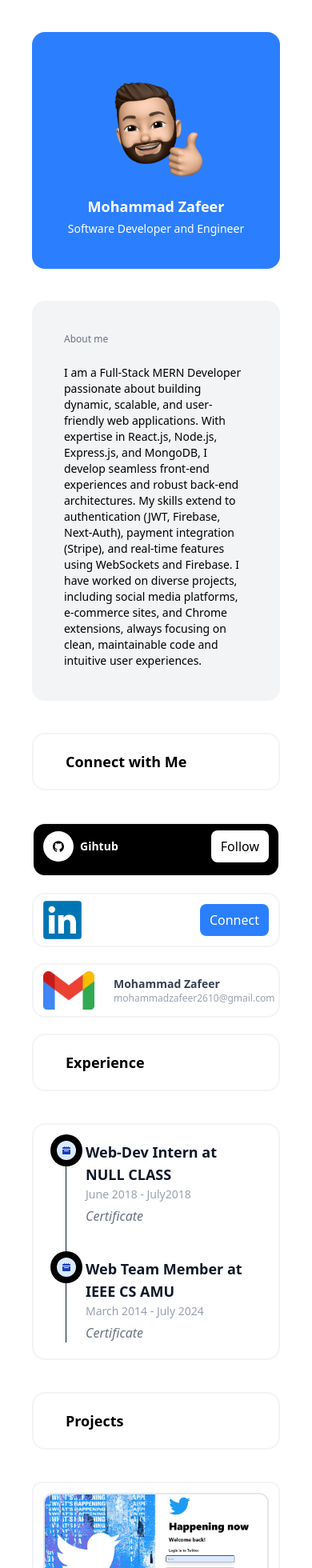
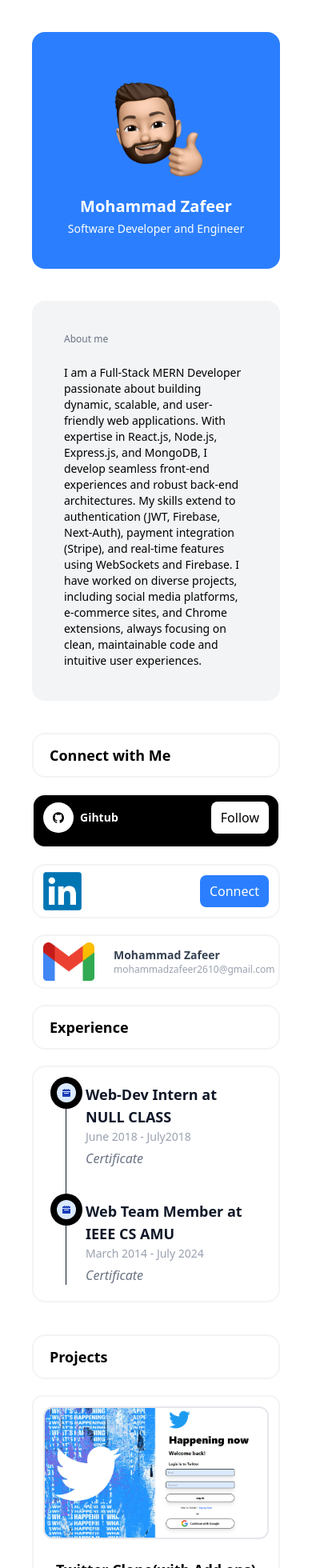
Before and after one commit to mohdzafeer/new-portfolio, a React (Vite) app: page / in a window 390 px wide. Shown: the top 1960 px of the page at 80% size. Built offline with nearby package versions, Linux system fonts and the light colour scheme.

Commit message:
fixed bottom margin

```diff
--- a/src/App.jsx
+++ b/src/App.jsx
@@ -39,7 +39,7 @@ function App() {
         <div className='w-full bg-blue-500 rounded-2xl py-10 lg:gap-6 gap-1 flex flex-col justify-center items-center mb-10 hover:shadow-xl hover:shadow-blue-200 duration-500'>
           {/* <div className='w-full flex justify-start'><p className='text-sm text-gray-200 font-medium ml-10'>Hello</p></div> */}
           <div><img src={profile} alt='Profile Image' className='xl:h-60 lg:h-52 h-40' /></div>
-          <div><h1 className='font-bold xl:text-4xl lg:text-2xl text-lg text-white'>Mohammad Zafeer</h1></div>
+          <div><h1 className='font-bold xl:text-4xl lg:text-2xl text-xl text-white'>Mohammad Zafeer</h1></div>
           <div><h1 className='font-medium lg:text-xl text-sm text-white'>Software Developer and Engineer</h1></div>
         </div>
 
@@ -48,7 +48,7 @@ function App() {
           <p className='font-medium lg:text-lg text-sm font-sans'>I am a Full-Stack MERN Developer passionate about building dynamic, scalable, and user-friendly web applications. With expertise in React.js, Node.js, Express.js, and MongoDB, I develop seamless front-end experiences and robust back-end architectures. My skills extend to authentication (JWT, Firebase, Next-Auth), payment integration (Stripe), and real-time features using WebSockets and Firebase. I have worked on diverse projects, including social media platforms, e-commerce sites, and Chrome extensions, always focusing on clean, maintainable code and intuitive user experiences.</p>
         </div>
 
-        <div className='w-full bg-white rounded-2xl py-5 px-10  gap-6 flex  justify-start  mb-10 border-gray-100 border-2'>
+        <div className='w-full bg-white rounded-2xl lg:py-5 lg:px-10 px-5 py-3  gap-6 flex  justify-start  lg:mb-10 mb-5 border-gray-100 border-2'>
           <p className='font-bold font-sans lg:text-2xl text-lg'>Connect with Me</p>
         </div>
 
@@ -95,7 +95,7 @@ function App() {
 
         </div>
 
-        <div className='w-full bg-white rounded-2xl py-5 px-10  gap-6 flex  justify-start  mb-10 border-gray-100 border-2'>
+        <div className='w-full bg-white rounded-2xl lg:py-5 py-3 lg:px-10 px-5  gap-6 flex  justify-start  lg:mb-10 mb-5 border-gray-100 border-2'>
           <p className='font-bold font-sans lg:text-2xl text-lg'>Experience</p>
         </div>
         <div className='w-full bg-white rounded-2xl py-5 px-10  gap-6 flex  justify-start  mb-10 border-gray-100 border-2 hover:shadow-lg hover:shadow-blue-200 duration-500 hover:border-2 hover:border-blue-300'>
@@ -103,11 +103,11 @@ function App() {
           <Experience />
         </div>
 
-        <div className='w-full bg-white rounded-2xl py-5 px-10  gap-6 flex  justify-start  mb-10 border-gray-100 border-2'>
+        <div className='w-full bg-white rounded-2xl lg:py-5 py-3 lg:px-10 px-5  gap-6 flex  justify-start  lg:mb-10 mb-5 border-gray-100 border-2'>
           <p className='font-bold font-sans lg:text-2xl text-lg'>Projects</p>
         </div>
 
-        <div className='mb-10'>
+        <div className='lg:mb-10 mb-5'>
           <Projects />
         </div>
 
@@ -119,27 +119,27 @@ function App() {
           <Skills/>
         </div> */}
 
-        <div className='w-full bg-white rounded-2xl py-5 px-10  gap-6 flex  justify-start  mb-10 border-gray-100 border-2'>
+        <div className='w-full bg-white rounded-2xl lg:py-5 py-3 lg:px-10 px-5  gap-6 flex  justify-start  lg:mb-10 mb-5 border-gray-100 border-2'>
           <p className='font-bold font-sans lg:text-2xl text-lg'>Education</p>
         </div>
 
-        <div className='w-full bg-white rounded-2xl py-5 px-10  gap-6 flex  justify-start  mb-10 border-gray-100 border-2 hover:shadow-2xl hover:shadow-blue-200 duration-500 hover:border-2 hover:border-blue-200'>
+        <div className='w-full bg-white rounded-2xl py-5 px-10  gap-6 flex  justify-start  lg:mb-10 mb-5 border-gray-100 border-2 hover:shadow-2xl hover:shadow-blue-200 duration-500 hover:border-2 hover:border-blue-200'>
           {/* <p className='font-bold font-sans text-2xl'>Education</p> */}
           <Education />
         </div>
 
 
-        <div className='w-full bg-white rounded-2xl py-5 px-10  gap-6 flex  justify-start  mb-10 border-gray-100 border-2'>
+        <div className='w-full bg-white rounded-2xl lg:py-5 py-3 lg:px-10 px-5 gap-6 flex  justify-start  lg:mb-10 mb-5 border-gray-100 border-2'>
           <p className='font-bold font-sans lg:text-2xl text-lg'>Contact Me</p>
         </div>
 
-        <div className='w-full bg-white rounded-2xl py-5 px-10  gap-6 flex  justify-start  mb-10 border-gray-100 border-2 flex-col duration-500 hover:shadow-blue-200 hover:shadow-2xl  hover:border-blue-300'>
+        <div className='w-full bg-white rounded-2xl py-5 px-10  gap-6 flex  justify-start  lg:mb-10 mb-5 border-gray-100 border-2 flex-col duration-500 hover:shadow-blue-200 hover:shadow-2xl  hover:border-blue-300'>
           <p className='lg:text-sm md:text-sm text-xs text-gray-500 font-medium'>Contact me</p>
           <ContactMe />
         </div>
 
 
-        <div className='w-full bg-gray-100 rounded-2xl py-5 px-10  gap-6 flex flex-col   items-center  mb-10 border-gray-100 border-2'>
+        <div className='w-full bg-gray-100 rounded-2xl py-5 px-10  gap-6 flex flex-col   items-center  lg:mb-10 mb-5 border-gray-100 border-2'>
           <div className='w-full flex justify-start'><p className='text-sm text-gray-500 font-medium'>Follow me</p></div>
           <div className='flex items-center gap-8 justify-center w-full  text-xs '>
             <div className='flex flex-col items-center gap-0 cursor-pointer ' onClick={() => window.open('https://www.instagram.com/__mohd_zafeer__/')}>
```
